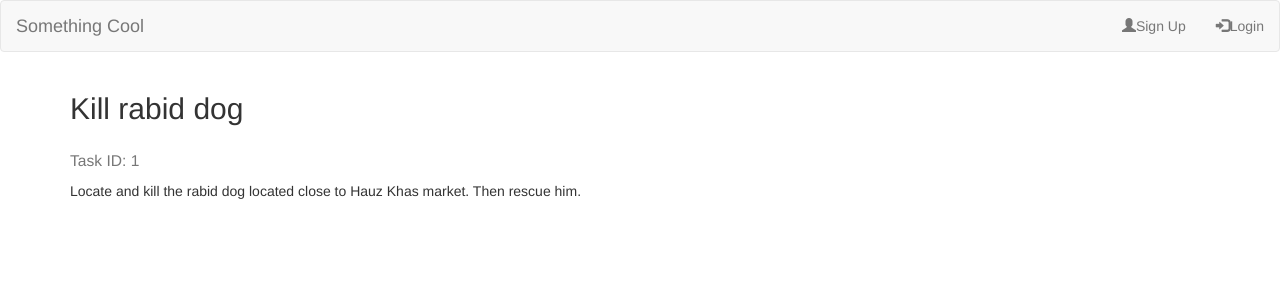
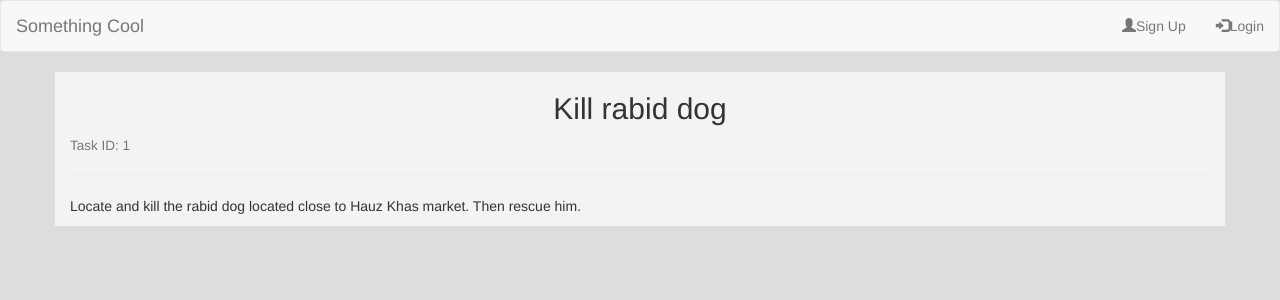
Before and after one commit to static-code-generators/taskzilla, a Django app: template taskzilla/templates/taskzilla/task_page.html in a window 1280 px wide. Shown: the top 300 px of the page. Run offline with Django 3.2, Linux system fonts and the light colour scheme; the template is opened without the code that fills it: values that come from a table or form of the project are taken from there, others are empty; data comes from the database, SQL or seed files in the repository; some libraries are stand-ins or nearby versions.

Commit message:
Views: Some changes

```diff
--- /dev/null
+++ b/taskzilla/static/style.css
@@ -0,0 +1,4 @@
+body
+{
+	background-color: #ddd;
+}
--- a/taskzilla/templates/taskzilla/base.html
+++ b/taskzilla/templates/taskzilla/base.html
@@ -6,7 +6,7 @@
 	<link rel="stylesheet" href="/static/css/bootstrap.min.css">
 	<script src="/static/jquery.min.js"></script>
 	<script src="/static/js/bootstrap.min.js"></script>
-	<link rel="stylesheet" type="text/css" href="style.css">
+	<link rel="stylesheet" type="text/css" href="/static/style.css">
 	<title>
 		Something Cool
 	</title>
--- a/taskzilla/templates/taskzilla/task_page.html
+++ b/taskzilla/templates/taskzilla/task_page.html
@@ -1,8 +1,9 @@
 {% extends "taskzilla/base.html" %}
 	{% block maincontent %}
-		<div class="container">
-		<h2>{{ task.title }}</h2>
-		<h3> <small>Task ID: {{ task.id }} </small></h3>
-		<p>{{ task.description }}</h2>
+		<div class="container" style="background-color: #f3f3f3;">
+			<h2 class="text-center">{{ task.title }}</h2>
+			<h4> <small>Task ID: {{ task.id }} </small></h4>
+			<hr>
+			<p>{{ task.description }}</h2>
 		</div>
 	{% endblock maincontent %}
```
